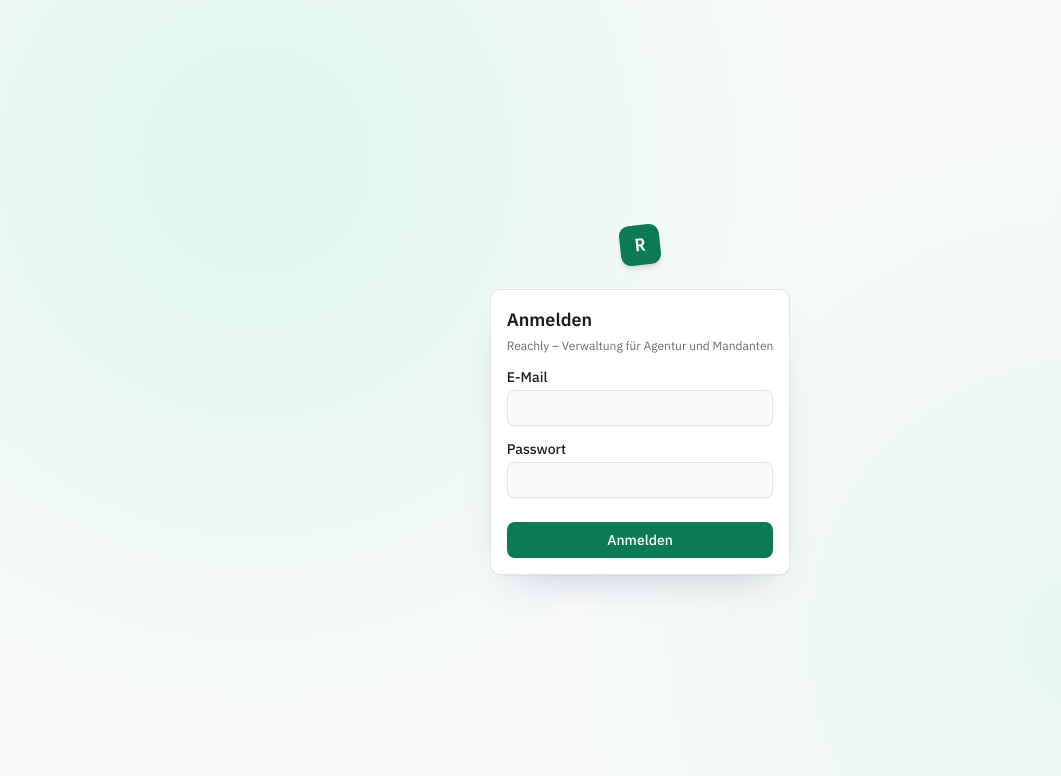
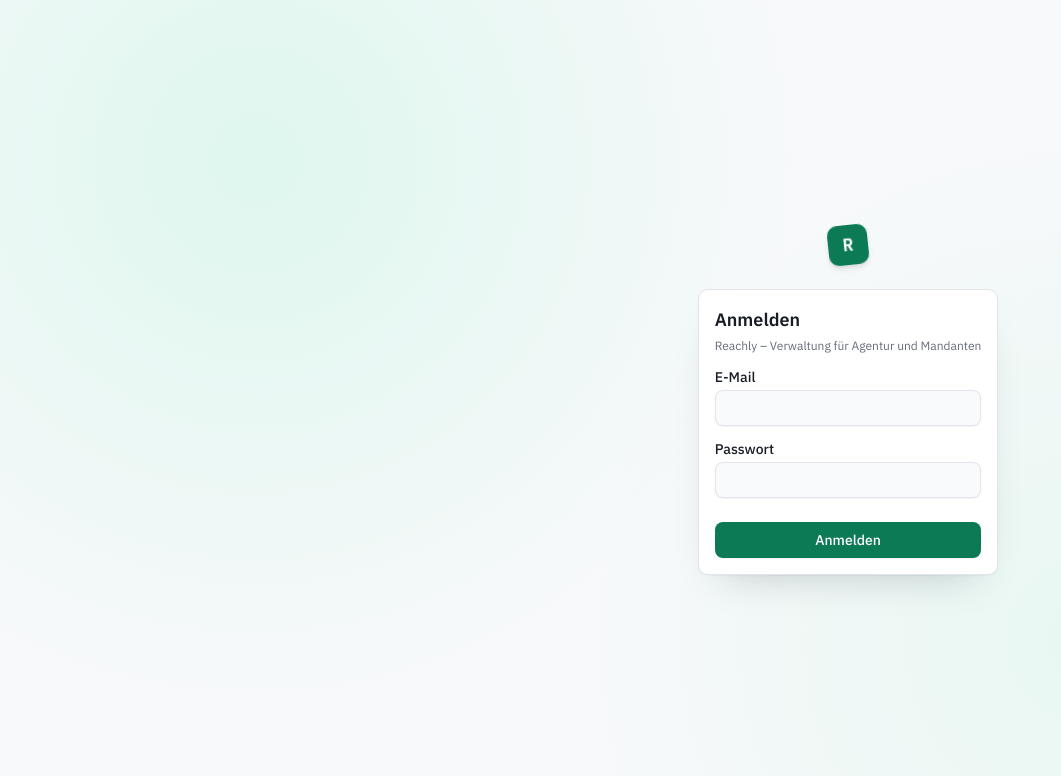
Before and after one commit to rbnknpp/reachly, a React (Vite) app: page /login in a window 1280 px wide. Shown: the top 776 px of the page, without its empty margins (0-1061 px from the left). Built offline with nearby package versions, Linux system fonts and the light colour scheme; no server answers.

Commit message:
DisplayCards-Komponente auf der Login-Seite ergaenzt
Neue shadcn-artige Komponente unter components/ui, dabei einen
inaktiven iconClassName-Prop im Original behoben. tailwindcss-animate
installiert, da die Komponente animate-in/fade-in nutzt.

```diff
--- a/package.json
+++ b/package.json
@@ -35,6 +35,7 @@
     "autoprefixer": "^10.4.20",
     "postcss": "^8.4.47",
     "tailwindcss": "^3.4.13",
+    "tailwindcss-animate": "^1.0.7",
     "typescript": "^5.6.2",
     "vite": "^5.4.8"
   }
--- /dev/null
+++ b/src/dashboard/components/DisplayCardsDemo.tsx
@@ -0,0 +1,44 @@
+import DisplayCards from "@/components/ui/display-cards";
+import { Sparkles } from "lucide-react";
+
+const defaultCards = [
+  {
+    icon: <Sparkles className="size-4 text-blue-300" />,
+    title: "Featured",
+    description: "Discover amazing content",
+    date: "Just now",
+    iconClassName: "text-blue-500",
+    titleClassName: "text-blue-500",
+    className:
+      "[grid-area:stack] hover:-translate-y-10 before:absolute before:w-[100%] before:outline-1 before:rounded-xl before:outline-border before:h-[100%] before:content-[''] before:bg-blend-overlay before:bg-background/50 grayscale-[100%] hover:before:opacity-0 before:transition-opacity before:duration-700 hover:grayscale-0 before:left-0 before:top-0",
+  },
+  {
+    icon: <Sparkles className="size-4 text-blue-300" />,
+    title: "Popular",
+    description: "Trending this week",
+    date: "2 days ago",
+    iconClassName: "text-blue-500",
+    titleClassName: "text-blue-500",
+    className:
+      "[grid-area:stack] translate-x-12 translate-y-10 hover:-translate-y-1 before:absolute before:w-[100%] before:outline-1 before:rounded-xl before:outline-border before:h-[100%] before:content-[''] before:bg-blend-overlay before:bg-background/50 grayscale-[100%] hover:before:opacity-0 before:transition-opacity before:duration-700 hover:grayscale-0 before:left-0 before:top-0",
+  },
+  {
+    icon: <Sparkles className="size-4 text-blue-300" />,
+    title: "New",
+    description: "Latest updates and features",
+    date: "Today",
+    iconClassName: "text-blue-500",
+    titleClassName: "text-blue-500",
+    className: "[grid-area:stack] translate-x-24 translate-y-20 hover:translate-y-10",
+  },
+];
+
+export function DisplayCardsDemo() {
+  return (
+    <div className="flex min-h-[400px] w-full items-center justify-center py-20">
+      <div className="w-full max-w-3xl">
+        <DisplayCards cards={defaultCards} />
+      </div>
+    </div>
+  );
+}
--- /dev/null
+++ b/src/dashboard/components/ui/display-cards.tsx
@@ -0,0 +1,68 @@
+import { cn } from "@/lib/utils";
+import { Sparkles } from "lucide-react";
+
+interface DisplayCardProps {
+  className?: string;
+  icon?: React.ReactNode;
+  title?: string;
+  description?: string;
+  date?: string;
+  iconClassName?: string;
+  titleClassName?: string;
+}
+
+function DisplayCard({
+  className,
+  icon = <Sparkles className="size-4 text-blue-300" />,
+  title = "Featured",
+  description = "Discover amazing content",
+  date = "Just now",
+  iconClassName = "text-blue-500",
+  titleClassName = "text-blue-500",
+}: DisplayCardProps) {
+  return (
+    <div
+      className={cn(
+        "relative flex h-36 w-[22rem] -skew-y-[8deg] select-none flex-col justify-between rounded-xl border-2 bg-muted/70 backdrop-blur-sm px-4 py-3 transition-all duration-700 after:absolute after:-right-1 after:top-[-5%] after:h-[110%] after:w-[20rem] after:bg-gradient-to-l after:from-background after:to-transparent after:content-[''] hover:border-white/20 hover:bg-muted [&>*]:flex [&>*]:items-center [&>*]:gap-2",
+        className,
+      )}
+    >
+      <div>
+        <span className={cn("relative inline-block rounded-full bg-blue-800 p-1", iconClassName)}>{icon}</span>
+        <p className={cn("text-lg font-medium", titleClassName)}>{title}</p>
+      </div>
+      <p className="whitespace-nowrap text-lg">{description}</p>
+      <p className="text-muted-foreground">{date}</p>
+    </div>
+  );
+}
+
+interface DisplayCardsProps {
+  cards?: DisplayCardProps[];
+}
+
+export default function DisplayCards({ cards }: DisplayCardsProps) {
+  const defaultCards = [
+    {
+      className:
+        "[grid-area:stack] hover:-translate-y-10 before:absolute before:w-[100%] before:outline-1 before:rounded-xl before:outline-border before:h-[100%] before:content-[''] before:bg-blend-overlay before:bg-background/50 grayscale-[100%] hover:before:opacity-0 before:transition-opacity before:duration:700 hover:grayscale-0 before:left-0 before:top-0",
+    },
+    {
+      className:
+        "[grid-area:stack] translate-x-16 translate-y-10 hover:-translate-y-1 before:absolute before:w-[100%] before:outline-1 before:rounded-xl before:outline-border before:h-[100%] before:content-[''] before:bg-blend-overlay before:bg-background/50 grayscale-[100%] hover:before:opacity-0 before:transition-opacity before:duration:700 hover:grayscale-0 before:left-0 before:top-0",
+    },
+    {
+      className: "[grid-area:stack] translate-x-32 translate-y-20 hover:translate-y-10",
+    },
+  ];
+
+  const displayCards = cards || defaultCards;
+
+  return (
+    <div className="grid [grid-template-areas:'stack'] place-items-center opacity-100 animate-in fade-in-0 duration-700">
+      {displayCards.map((cardProps, index) => (
+        <DisplayCard key={index} {...cardProps} />
+      ))}
+    </div>
+  );
+}
--- a/src/dashboard/pages/LoginPage.tsx
+++ b/src/dashboard/pages/LoginPage.tsx
@@ -1,12 +1,46 @@
 import * as React from "react";
 import { Navigate } from "react-router-dom";
 import { toast } from "sonner";
+import { PhoneIncoming, CalendarCheck, Sparkles } from "lucide-react";
 import { supabase } from "@lib/supabase";
 import { useAuth } from "@/hooks/useAuth";
 import { Button } from "@/components/ui/button";
 import { Input } from "@/components/ui/input";
 import { Label } from "@/components/ui/label";
 import { Card, CardContent, CardHeader, CardTitle, CardDescription } from "@/components/ui/card";
+import DisplayCards from "@/components/ui/display-cards";
+
+const featureCards = [
+  {
+    icon: <PhoneIncoming className="size-4 text-emerald-100" />,
+    title: "Sofort erreichbar",
+    description: "Verpasste Anrufe automatisch beantwortet",
+    date: "Rund um die Uhr",
+    iconClassName: "bg-primary",
+    titleClassName: "text-primary",
+    className:
+      "[grid-area:stack] hover:-translate-y-10 before:absolute before:w-[100%] before:outline-1 before:rounded-xl before:outline-border before:h-[100%] before:content-[''] before:bg-blend-overlay before:bg-background/50 grayscale-[100%] hover:before:opacity-0 before:transition-opacity before:duration-700 hover:grayscale-0 before:left-0 before:top-0",
+  },
+  {
+    icon: <CalendarCheck className="size-4 text-emerald-100" />,
+    title: "Direkt gebucht",
+    description: "Termine landen sofort im Kalender",
+    date: "In Sekunden",
+    iconClassName: "bg-primary",
+    titleClassName: "text-primary",
+    className:
+      "[grid-area:stack] translate-x-16 translate-y-10 hover:-translate-y-1 before:absolute before:w-[100%] before:outline-1 before:rounded-xl before:outline-border before:h-[100%] before:content-[''] before:bg-blend-overlay before:bg-background/50 grayscale-[100%] hover:before:opacity-0 before:transition-opacity before:duration-700 hover:grayscale-0 before:left-0 before:top-0",
+  },
+  {
+    icon: <Sparkles className="size-4 text-emerald-100" />,
+    title: "KI-qualifiziert",
+    description: "Anliegen wird automatisch geklärt",
+    date: "Ohne Wartezeit",
+    iconClassName: "bg-primary",
+    titleClassName: "text-primary",
+    className: "[grid-area:stack] translate-x-32 translate-y-20 hover:translate-y-10",
+  },
+];
 
 export function LoginPage() {
   const { session, profile, loading } = useAuth();
@@ -30,6 +64,11 @@
 
   return (
     <div className="relative flex min-h-screen items-center justify-center overflow-hidden bg-[radial-gradient(circle_at_20%_20%,hsl(160_60%_92%),transparent_45%),radial-gradient(circle_at_85%_80%,hsl(160_50%_94%),transparent_40%)] bg-muted/20 p-4">
+      <div className="flex w-full max-w-4xl items-center justify-center gap-16">
+        <div className="hidden shrink-0 lg:block">
+          <DisplayCards cards={featureCards} />
+        </div>
+
         <div className="flex flex-col items-center gap-6">
           <span className="flex h-10 w-10 -rotate-6 items-center justify-center rounded-lg bg-primary font-mono text-lg font-semibold text-primary-foreground shadow-md">
             R
@@ -71,5 +110,6 @@
           </Card>
         </div>
       </div>
+    </div>
   );
 }
--- a/tailwind.config.ts
+++ b/tailwind.config.ts
@@ -1,4 +1,5 @@
 import type { Config } from "tailwindcss";
+import tailwindcssAnimate from "tailwindcss-animate";
 
 // Gilt NUR fuer das Dashboard (src/dashboard). Das Widget nutzt kein Tailwind,
 // sein CSS lebt komplett isoliert im Shadow Root.
@@ -38,5 +39,5 @@
       },
     },
   },
-  plugins: [],
+  plugins: [tailwindcssAnimate],
 } satisfies Config;
```
Also changed, not shown: 1 other file (tests, documents, lock files or other folders). Lines whose indentation alone changed are shown as unchanged.
